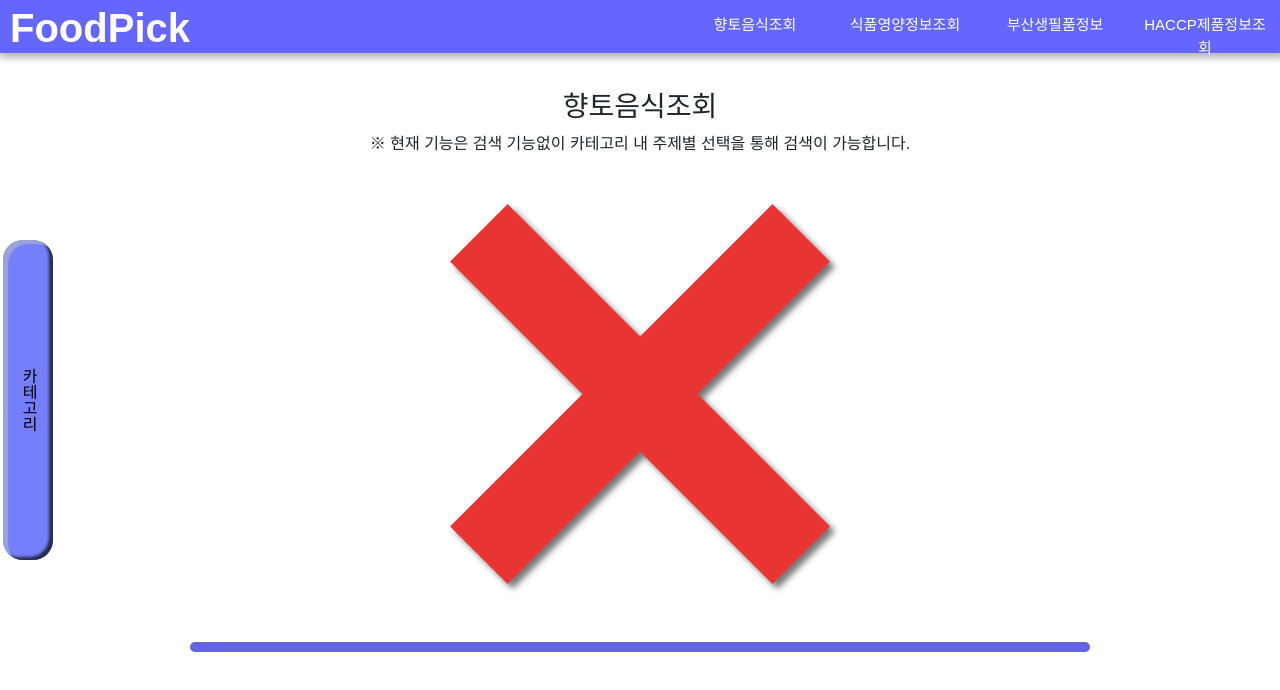
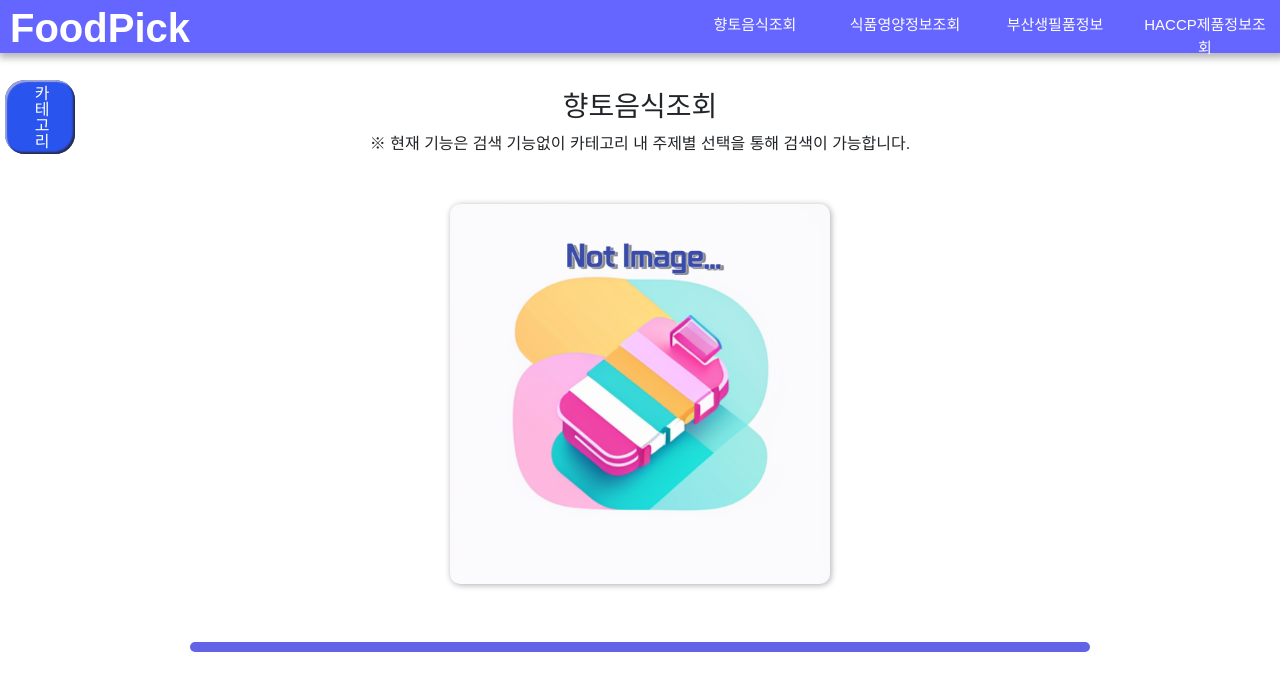
Before and after one commit to youngwan2/busan_item_map, a React (Create React App) app: page /busan_item_map/localfood in a window 1280 px wide. Shown: the top 690 px of the page. Built offline with nearby package versions, Linux system fonts and the light colour scheme; a web font is replaced by a local one.

Commit message:
이미지파일없을 때 대체 이미지 수정

```diff
--- a/src/components/page/HccpSearch.module.css
+++ b/src/components/page/HccpSearch.module.css
@@ -17,13 +17,14 @@
   display: flex;
   justify-content: center;
   transform: translate(-50%);
+  filter: drop-shadow(10px 10px 2px rgba(68, 111, 254, 0.265));
 }
 
 .search_input {
   text-align: center;
   border-radius: 10px;
-  border: 1px solid rgb(143, 136, 136);
-  padding: 8px 15px;
+  border: 1px solid rgb(136, 156, 255);
+  padding: 10px 15px;
   min-width: 250px;
   width: 100%;
 }
@@ -37,20 +38,40 @@
   border-radius: 5px;
   min-width: 65px;
   color: white;
-  padding: 9px 15px;
+  box-shadow: inset 2px 2px 2px rgb(133, 149, 252), inset -2px -2px 2px rgb(30, 43, 125);
+  padding: 11px 15px;
   border: none;
-  background-color: rgb(51, 51, 57);
+  background-color: rgb(98, 98, 238);
 }
 
 .search_btn:hover {
-  background-color: rgb(71, 71, 210);
+  background-color: rgb(120, 120, 250);
 }
 
-/* 검색된 내용 영역 */
+/* 잠깐 알고가기! */
+.message {
+  padding: 5px;
+  line-height: 1.7;
+  font-size: 14px;
+  max-width: 600px;
+  margin: 0 auto;
+}
+
+.message span {
+  background-color: rgb(82, 82, 255);
+  box-shadow: inset 2px 2px 2px rgb(155, 155, 255),inset -2px -2px 2px rgb(34, 34, 101);
+  margin: 0 0 8px 0;
+  display: inline-block;
+  color:white;
+  border-radius: 10px;
+  padding: 5px;
+}
+
+/* 검색된 내용 렌더링 영역 */
 .content_container {
   width: 80%;
   position: relative;
-  top: 15rem;
+  top: 13rem;
   margin: 0 auto;
   flex-wrap: wrap;
   display: flex;
--- a/src/components/page/HccpSearch.tsx
+++ b/src/components/page/HccpSearch.tsx
@@ -70,6 +70,7 @@ function HccpSearch() {
     <div className={styles.Haccp}>
       <Header isStyle={true} />
 
+      {/* 검색창 */}
       <div className={styles.search_container}>
         <input
           ref={input}
@@ -100,7 +101,9 @@ function HccpSearch() {
           <ReactSpinner />
         </div>
       </div>
+      {/* 검색 결과 보이는 곳 */}
       <section className={styles.content_container}>
+        <p className={styles.message}> <span>잠깐 알고가기</span> <br />해썹(HACCP) 제도는 식품, 축산물, 사료 등을 만드는 과정에서 생물학적, 화학적, 물리적 위해요인들이 발생할 수 있는 상황을 과학적으로 분석하고 사전에 위해요인의 발생여건들을 차단하여 소비자에게 안전하고 깨끗한 제품을 공급하기 위한 시스템적인 규정을 말한다.</p> <br />
         {Array.isArray(items) ? (
           items.map((item) => {
             return (
--- a/src/components/page/LocalFood.module.css
+++ b/src/components/page/LocalFood.module.css
@@ -23,7 +23,8 @@
 /* 지역/음식 이미지 */
 .contents img {
     margin: 2rem 10px 10px 10px;
-    filter: drop-shadow(5px 5px 3px rgba(0, 0, 0, 0.533));
+    border-radius: 10px;
+    filter: drop-shadow(1px 1px 3px rgba(0, 0, 0, 0.325));
 }
 
 .contents .sub_title {
@@ -95,10 +96,23 @@
 
 /** 좌측 카테고리 */
 
+
+.category_con {
+  z-index: 100000;
+}
 .category_con .category li {
     cursor: pointer;
     list-style: decimal;
 
+  }
+
+  .category_con .category_search_input {
+  position: absolute;
+  top: 10px;
+  border: none;
+  border-bottom: 2px solid black;
+  left: 70px;
+  z-index: 10000000;
   }
 
   .category_con .category li:hover {
@@ -133,9 +147,10 @@
 /** 카테고리 온/오프 버튼 */
 .slide_btn_inner {
   position: fixed;
-  left: 3px;
+  left: 18rem;
+  border-radius: 5px;
   writing-mode: vertical-lr;
-  top: 5px;
+  top: 10px;
   background-color: rgba(87, 98, 251, 0.819);
   box-shadow: inset 5px 4px 1px rgb(154, 164, 216),
     inset -4px -3px 3px rgb(40, 45, 75);
@@ -146,19 +161,20 @@
 
 .slide_btn_outer {
   border: none;
-  box-shadow: inset 5px 4px 1px rgb(154, 164, 216),
-    inset -4px -3px 3px rgb(40, 45, 75);
+  z-index: 100000;
+  box-shadow: inset 2px 2px 1px rgb(154, 164, 216),
+    inset -2px -2px 2px rgb(40, 45, 75);
   position: fixed;
   border-radius: 20px;
-  width: 50px;
-  left: 3px;
-  background-color: rgba(87, 98, 251, 0.819);
-  top: 50%;
+  width: 70px;
+  padding: 5px 0;
+  color:white;
+  left: 5px;
+  background-color: rgb(42, 84, 238);
+  top: 5rem;
   writing-mode: vertical-lr;
-  transform: translate(0, -50%);
-  height: 40vh;
 }
 
 :is(.slide_btn_outer, .slide_btn_inner):hover {
-  background-color: rgb(130, 130, 222);
+  background-color: rgb(141, 141, 245);
 }
--- a/src/components/page/LocalFood.tsx
+++ b/src/components/page/LocalFood.tsx
@@ -33,7 +33,7 @@ const LocalFood = () => {
     const categoryFilter = () => {
 
         const filterList: any[] = []
-        localFoods?.forEach((data, i) => {
+        localFoods?.forEach((data) => {
             filterList.push(data.data_title_nm)
         })
         const filterTitle = [...new Set(filterList)]
@@ -50,7 +50,8 @@ const LocalFood = () => {
     const searchFilter = (e: MouseEvent<HTMLLIElement>) => {
         const choiceTitle = e.currentTarget.textContent!
 
-        const choiceFood = localFoods.filter((food, i) => {
+        // 제목 리스트에서 유저가 선택한 항목이 포함되어 있는 경우만 필터링
+        const choiceFood = localFoods.filter((food) => {
             return (food.data_title_nm.includes(choiceTitle))
         })
         setSearchResult(choiceFood)
@@ -64,8 +65,9 @@ const LocalFood = () => {
         <>
             <Header isStyle={true} />
 
-            <article className={styles.category_con}>
-                <ol className={styles.category} style={display ? { display: 'block' } : { display: 'none' }}>
+            <article className={styles.category_con} style={display ? { display: 'block' } : { display: 'none' }}>
+                <input className={styles.category_search_input} type="text" placeholder='fsdfds'/>
+                <ol className={styles.category} >
                     <button
                         onClick={() => {
                             setDisplay(false)
@@ -90,7 +92,7 @@ const LocalFood = () => {
                     <p>※ 현재 기능은 검색 기능없이 카테고리 내 주제별 선택을 통해 검색이 가능합니다.</p>
 
                     {/* 대표 이미지 */}
-                    <img width={380} height={380} src={searchResult !== undefined ? `${searchResult[0].main_thumb_url}` : process.env.PUBLIC_URL + '/error.png'} alt='thumb'></img>
+                    <img width={380} height={380} src={searchResult !== undefined && searchResult[0].main_thumb_url !=='' ? `${searchResult[0].main_thumb_url}` : process.env.PUBLIC_URL + '/not-image.png'} alt='thumb'></img>
                     <h3 className={styles.sub_title}>{searchResult !== undefined ? searchResult[0].sbjt_nm : null}</h3>
                     <p className={styles.foods_sumry}> {searchResult !== undefined ? searchResult[0].sumry_cn.replace(/&nbsp;/gi, ' ') : null}</p>
                     <p className={styles.foods_detail_url}>{searchResult !== undefined ? searchResult[0].cntnts_url : null}</p>
@@ -98,6 +100,7 @@ const LocalFood = () => {
                         {searchResult?.map((foods) => {
                             return (
                                 <div className={styles.foods}>
+                                    <p><span>식별 </span>{foods.data_manage_no}</p>
                                     <p><span>주소 </span>{foods.addr}</p>
                                     <p><span>관련 식당명 </span>{foods.relate_rstrnt_nm}</p>
                                     <p><span>식당번호 </span>{foods.rstrnt_tel_no}</p>
```
Also changed, not shown: public/not-image.png (added).
